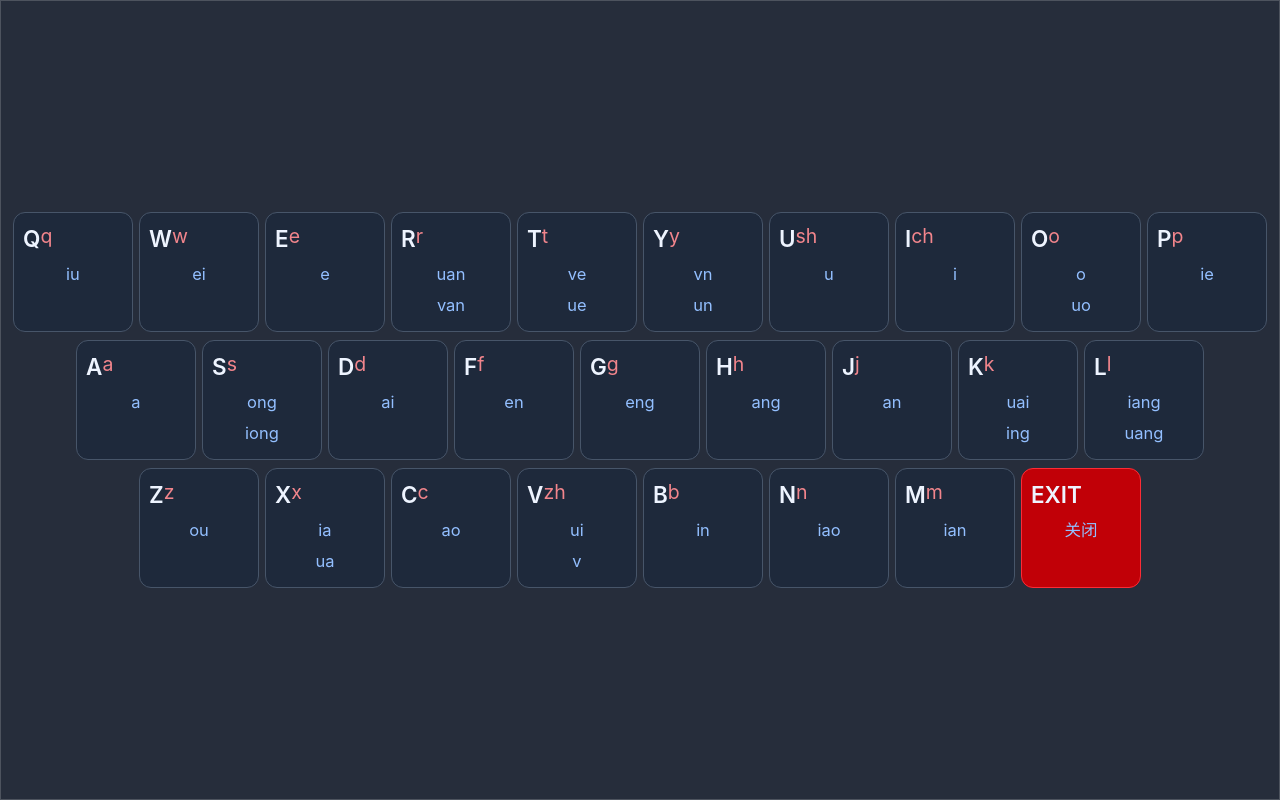
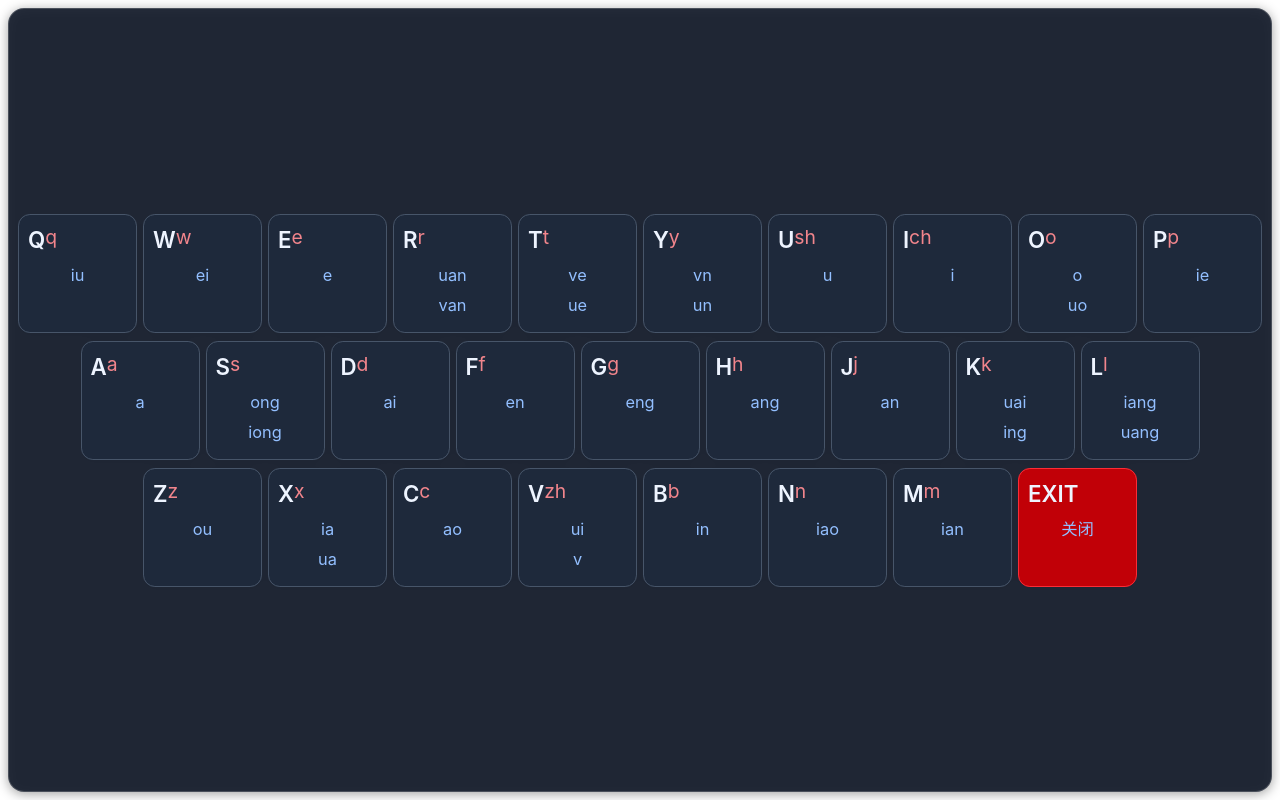
Before and after one commit to 1281174451Ala/shuangpin-helper, a React (Vite) app: page / in a window 1280 px wide. Built offline with nearby package versions, Linux system fonts and the light colour scheme.

Commit message:
fix(tauri+frontend): 修复透明窗口圆角后的矩形阴影问题
1. 关闭Tauri窗口原生阴影，避免圆角窗口露出矩形直角阴影
2. 给主容器添加drop-shadow实现跟随圆角的阴影效果
3. 给主容器增加圆角样式，完善UI展示

```diff
--- a/src/App.tsx
+++ b/src/App.tsx
@@ -246,11 +246,12 @@ export const App = () => {
   return (
     <main
       onMouseDown={handleMouseDown}
-      className="flex flex-col items-center justify-center w-screen h-screen select-none"
+      className="flex flex-col items-center justify-center w-screen h-screen p-2 select-none"
+      style={{ filter: "drop-shadow(0 2px 6px rgba(0,0,0,0.4))" }}
     >
       <div
         ref={cardRef}
-        className="w-full h-full p-2 border border-white/[0.18] rounded-none bg-[rgb(20,28,43,0.92)] flex flex-col items-center justify-center"
+        className="w-full h-full p-2 border border-white/[0.18] rounded-2xl bg-[rgb(20,28,43,0.92)] flex flex-col items-center justify-center"
       >
         {/* 权限调试面板（临时注释以测试布局，排查滚动条问题） */}
         {/*
```
Also changed, not shown: 1 other file (tests, documents, lock files or other folders).
